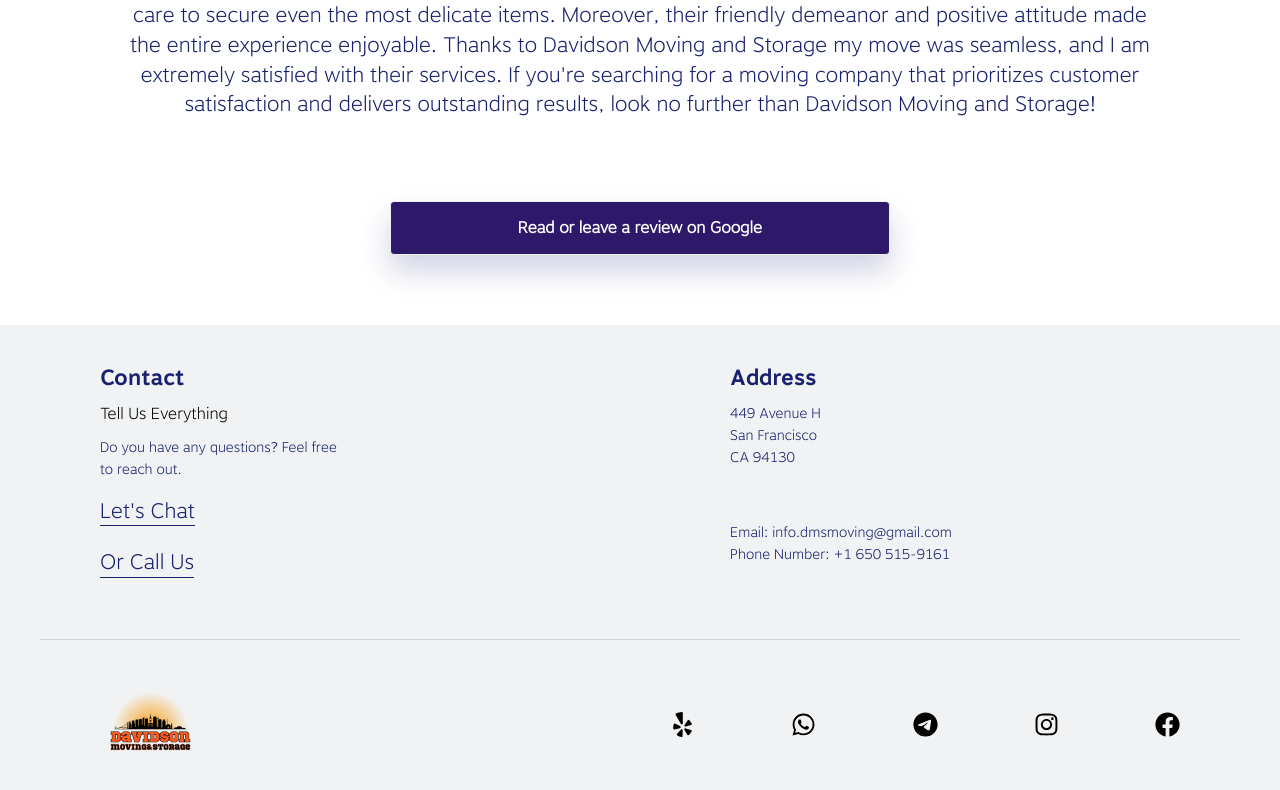
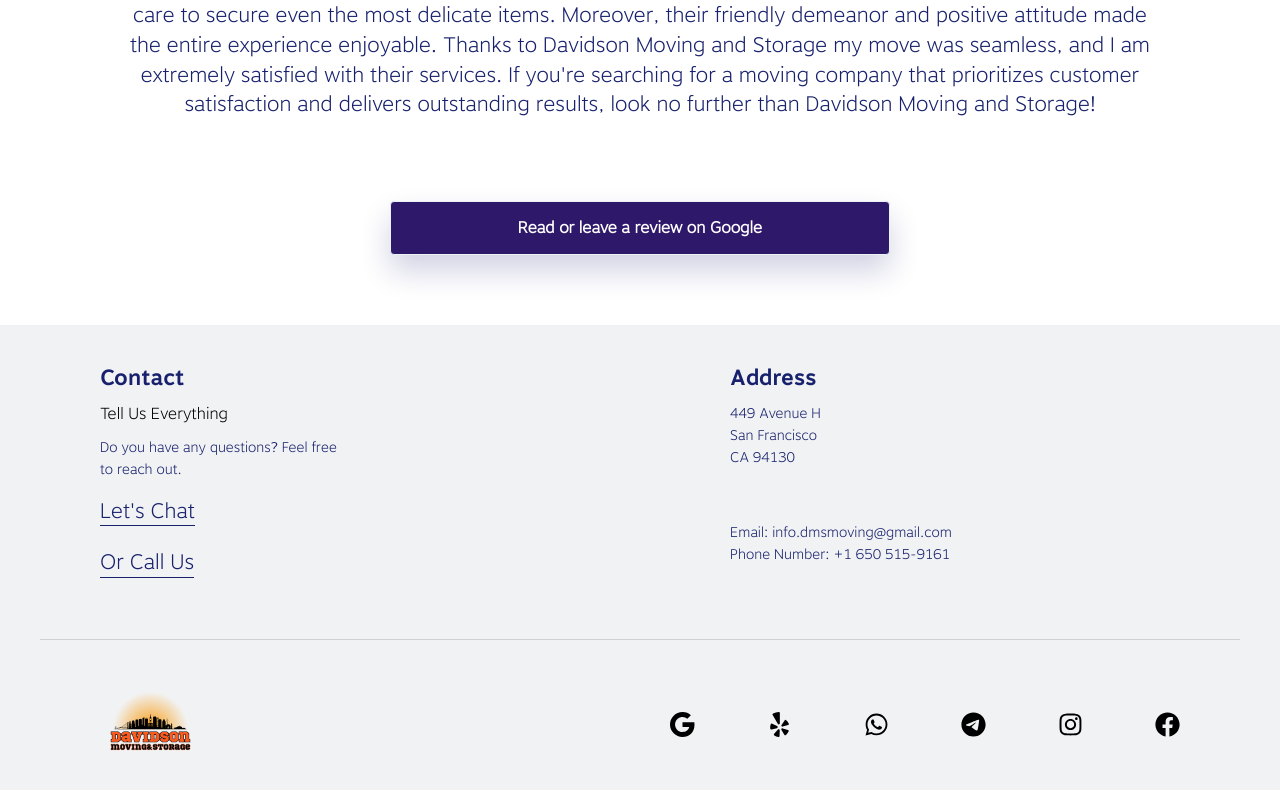
Before and after one commit to lenzoface/nomadMovers, a React (Create React App) app: page /reviews in a window 1280 px wide. Shown: the part 1787-2577 px from the top of the page. Built offline with nearby package versions, Linux system fonts and the light colour scheme; what i18next-xhr-backend would draw is missing.

Commit message:
google link

```diff
--- a/src/components/Footer/index.tsx
+++ b/src/components/Footer/index.tsx
@@ -86,6 +86,10 @@ const Footer = ({ t }: any) => {
               </LogoContainer>
             </NavLink>
             <FooterContainer>
+            <SocialLink
+                href="https://www.google.com/maps/place/Davidson+Moving+and+Storage/@37.823121,-122.368933,17z/data=!3m1!5s0x8085803267432993:0x8f26db6187afe3d2!4m8!3m7!1s0x895d986157053679:0x862d74e571769a32!8m2!3d37.823121!4d-122.368933!9m1!1b1!16s%2Fg%2F11ks2xhsbn?entry=ttu"
+                src="google.svg"
+              />
               <SocialLink
                 href="https://www.yelp.com/biz/davidson-moving-and-storage-san-francisco"
                 src="yelp.svg"
```
Also changed, not shown: public/img/svg/google.svg (added).
